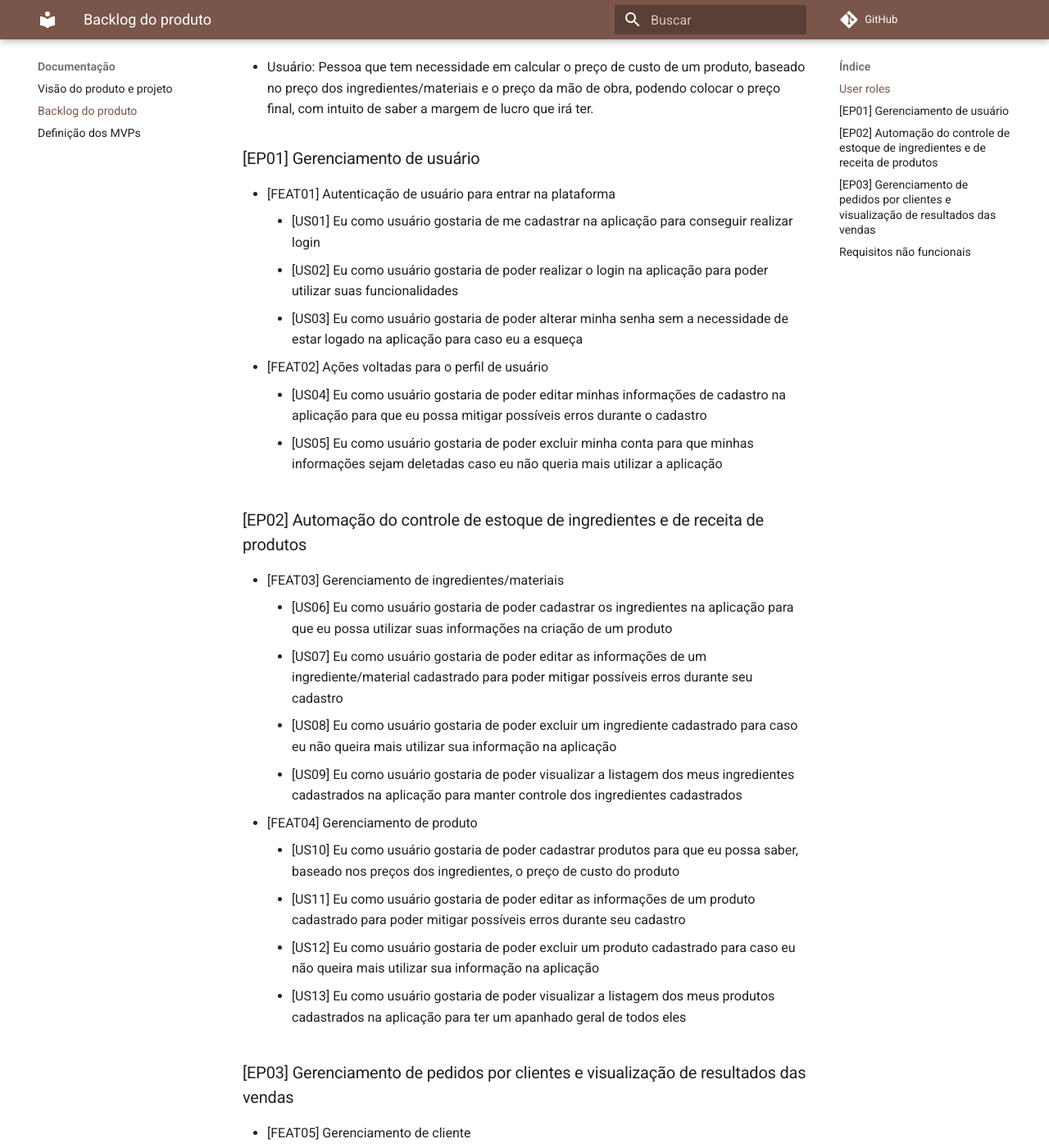
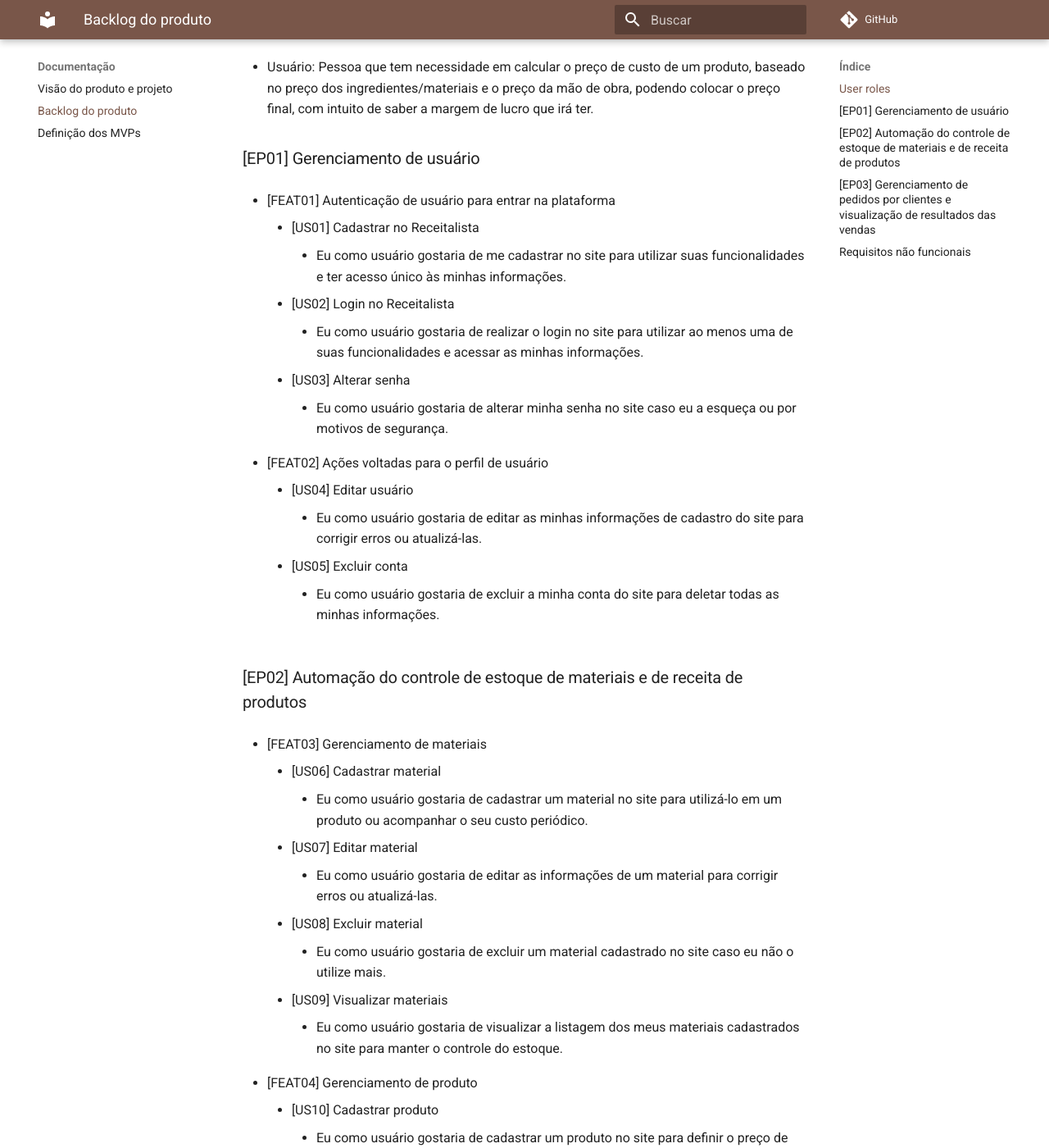
Before and after one commit to mdsreq-fga-unb/2022.2-Receitalista, an MkDocs documentation site: the page built from docs/backlog_do_produto.md, in a window 1280 px wide and 1400 px high, scrolled down 355 px. Shown: the whole window at 82% size. Built offline with MkDocs 1.6.1 and Material for MkDocs 9.7.7, drawn with Linux system fonts in a browser that asks for light colours; comment, search, counter and statistics services are not loaded; some of the changed text lies outside the part shown.

Commit message:
Atualizado valores das Histórias de Usuário

```diff
--- a/docs/backlog_do_produto.md
+++ b/docs/backlog_do_produto.md
@@ -11,43 +11,72 @@
 ### [EP01] Gerenciamento de usuário
 
    - [FEAT01] Autenticação de usuário para entrar na plataforma
-      - [US01] Eu como usuário gostaria de me cadastrar na aplicação para conseguir realizar login
-      - [US02] Eu como usuário gostaria de poder realizar o login na aplicação para poder utilizar suas funcionalidades
-      - [US03] Eu como usuário gostaria de poder alterar minha senha sem a necessidade de estar logado na aplicação para caso eu a esqueça
+      - [US01] Cadastrar no Receitalista
+         - Eu como usuário gostaria de me cadastrar no site para utilizar suas funcionalidades e ter acesso único às minhas informações.
+      - [US02] Login no Receitalista
+         - Eu como usuário gostaria de realizar o login no site para utilizar ao menos uma de suas funcionalidades e acessar as minhas informações.
+      - [US03] Alterar senha
+         - Eu como usuário gostaria de alterar minha senha no site caso eu a esqueça ou por motivos de segurança.
+
    - [FEAT02] Ações voltadas para o perfil de usuário
-      - [US04] Eu como usuário gostaria de poder editar minhas informações de cadastro na aplicação para que eu possa mitigar possíveis erros durante o cadastro
-      - [US05] Eu como usuário gostaria de poder excluir minha conta para que minhas informações sejam deletadas caso eu não queria mais utilizar a aplicação
+      - [US04] Editar usuário
+         - Eu como usuário gostaria de editar as minhas informações de cadastro do site para corrigir erros ou atualizá-las.
+      - [US05] Excluir conta
+         - Eu como usuário gostaria de excluir a minha conta do site para deletar todas as minhas informações.
 
 
-### [EP02] Automação do controle de estoque de ingredientes e de receita de produtos
-  - [FEAT03] Gerenciamento de ingredientes/materiais
-      - [US06] Eu como usuário gostaria de poder cadastrar os ingredientes na aplicação para que eu possa utilizar suas informações na criação de um produto
-      - [US07] Eu como usuário gostaria de poder editar as informações de um ingrediente/material cadastrado para poder mitigar possíveis erros durante seu cadastro
-      - [US08] Eu como usuário gostaria de poder excluir um ingrediente cadastrado para caso eu não queira mais utilizar sua informação na aplicação
-      - [US09] Eu como usuário gostaria de poder visualizar a listagem dos meus ingredientes cadastrados na aplicação para manter controle dos ingredientes cadastrados
+### [EP02] Automação do controle de estoque de materiais e de receita de produtos
+
+  - [FEAT03] Gerenciamento de materiais
+      - [US06] Cadastrar material
+         - Eu como usuário gostaria de cadastrar um material no site para utilizá-lo em um produto ou acompanhar o seu custo periódico.
+      - [US07] Editar material
+         - Eu como usuário gostaria de editar as informações de um material para corrigir erros ou atualizá-las.
+      - [US08] Excluir material
+         - Eu como usuário gostaria de excluir um material cadastrado no site caso eu não o utilize mais.
+      - [US09] Visualizar materiais
+         - Eu como usuário gostaria de visualizar a listagem dos meus materiais cadastrados no site para manter o controle do estoque.
+
   - [FEAT04] Gerenciamento de produto
-      - [US10] Eu como usuário gostaria de poder cadastrar produtos para que eu possa saber, baseado nos preços dos ingredientes, o preço de custo do produto
-      - [US11] Eu como usuário gostaria de poder editar as informações de um produto cadastrado para poder mitigar possíveis erros durante seu cadastro
-      - [US12] Eu como usuário gostaria de poder excluir um produto cadastrado para caso eu não queira mais utilizar sua informação na aplicação
-      - [US13] Eu como usuário gostaria de poder visualizar a listagem dos meus produtos cadastrados na aplicação para ter um apanhado geral de todos eles
+      - [US10] Cadastrar produto
+         - Eu como usuário gostaria de cadastrar um produto no site para definir o preço de venda com base nos materiais, acompanhar o seu lucro periódico e associar pedidos de clientes a ele.
+      - [US11] Editar produto
+         - Eu como usuário gostaria de editar as informações de um produto para corrigir erros ou atualizá-las.
+      - [US12] Excluir produto
+         - Eu como usuário gostaria de excluir um produto cadastrado no site caso eu não o utilize mais.
+      - [US13] Visualizar produtos
+         - Eu como usuário gostaria de visualizar a listagem dos meus produtos cadastrados no site para manter o controle do estoque.
 
 
 ### [EP03] Gerenciamento de pedidos por clientes e visualização de resultados das vendas
+
   - [FEAT05] Gerenciamento de cliente
-      - [US14] Eu como usuário gostaria de poder realizar o cadastro das informações dos meus clientes na aplicação para utilizar durante o gerenciamento de pedidos
-      - [US15] Eu como usuário gostaria de poder editar as informações de um cliente cadastrado na aplicação para poder mitigar possíveis erros durante seu cadastro
-      - [US16] Eu como usuário gostaria de poder excluir um cliente cadastrado para caso eu não queira mais utilizar sua informação na aplicação
-      - [US17] Eu como usuário gostaria de poder visualizar a listagem dos meus clientes cadastrados na aplicação para poder visualizar o perfil de consumo de cada cliente
+      - [US14] Cadastrar cliente
+         - Eu como usuário gostaria de realizar o cadastro das informações dos meus clientes no site para saber seus pedidos e ter um repositório de clientes.
+      - [US15] Editar cliente
+         - Eu como usuário gostaria de editar as informações de um cliente para corrigir erros ou atualizá-las.
+      - [US16] Excluir cliente
+         - Eu como usuário gostaria de excluir as informações de um cliente cadastrado no site caso eu não as utilize mais.
+      - [US17] Visualizar clientes
+         - Eu como usuário gostaria de visualizar a listagem dos meus clientes cadastrados no site para saber seus pedidos favoritos e acessar suas informações.
+
   - [FEAT06] Gerenciamento de pedido
-      - [US18] Eu como usuário gostaria de poder cadastrar pedidos na aplicação para que eu possa alocar um produto a um cliente
-      - [US19] Eu como usuário gostaria de poder editar as informações de um pedido cadastrado para poder mitigar possíveis erros durante seu cadastro
-      - [US20] Eu como usuário gostaria de poder excluir um pedido cadastrado para caso eu não queira mais utilizar sua informação na aplicação
-      - [US21] Eu como usuário gostaria de poder visualizar a listagem dos  pedidos cadastrados na aplicação para manter controle de gastos e lucros
+      - [US18] Cadastrar pedido
+         - Eu como usuário gostaria de cadastrar pedidos no site para que eu posso controlar os prazos de entrega.
+      - [US19] Editar pedido
+         - Eu como usuário gostaria de poder editar as informações de um pedido para corrigir erros ou atualizá-las.
+      - [US20] Excluir pedido
+         - Eu como usuário gostaria de poder excluir um pedido cadastrado no site caso eu não o utilize mais.
+      - [US21] Visualizar pedidos
+         - Eu como usuário gostaria de poder visualizar a listagem dos pedidos cadastrados no site para saber os produtos mais pedidos e a preferência de cada cliente.
+
   - [FEAT07] Gerenciamento de custos
-      - [US22] Eu como usuário gostaria de visualizar os gastos com cada ingrediente mensalmente para poder estimar margem de lucro por produto
-      - [US23] Eu como usuário gostaria de visualizar qual a margem de lucro mensal por produto para gerenciar o preço de venda para cada pedido
-      - [US24] Eu como usuário gostaria de visualizar qual a margem de lucro de todos os pedidos mensalmente ter controle da minha margem de lucro
-
+      - [US22] Visualizar gastos de material
+         - Eu como usuário gostaria de visualizar os gastos com cada material mensalmente para poder estimar margem de lucro por produto
+      - [US23] Visualizar lucro de produto
+         - Eu como usuário gostaria de visualizar a margem de lucro mensal por produto para gerenciar o preço de venda para cada pedido
+      - [US24] Visualizar lucro de pedido
+         - Eu como usuário gostaria de visualizar a margem de lucro de todos os pedidos mensalmente para ter controle da minha margem de lucro
 <br>
 
 ## Requisitos não funcionais
@@ -56,11 +85,8 @@ N° | Classificação | Requisitos Não Funcionais
 :---------: |  :-------: |  :-------:
 RNF01 | Requisitos de Implementação | Back-end desenvolvido em Node.js
 RNF02 | Requisitos de Implementação | Front-end desenvolvido em React
-RNF03 | Requisitos de Padrões | O sistema deve ser desenvolvido em orientação a objetos
-RNF04 | Requisitos de Portabilidade | A aplicação acessível via internet, uma aplicação web
-RFN05 | Requisitos de Usabilidade | A aplicação deve ter responsividade da interface
-RFN06 | Requisitos de Produtos | O sistema deve funcionar 24/7
-RFN07 | Requisitos Éticos | A aplicação deve ser segura em se tratando dos dados do usuário
-RFN08 | Requisitos de Facilidade de Uso | A interface do site deve ser de fácil manipulação
+RNF03 | Requisitos de Suportabilidade | O site deve ser web
+RFN04 | Requisitos de Usabilidade | O site deve ter responsividade da interface
+RFN05 | Requisitos de Confiabilidade | O sistema deve funcionar 24/7
 
 <br>
```
Also changed, not shown: other parts of docs/backlog_do_produto.md (+1 -1 lines).
